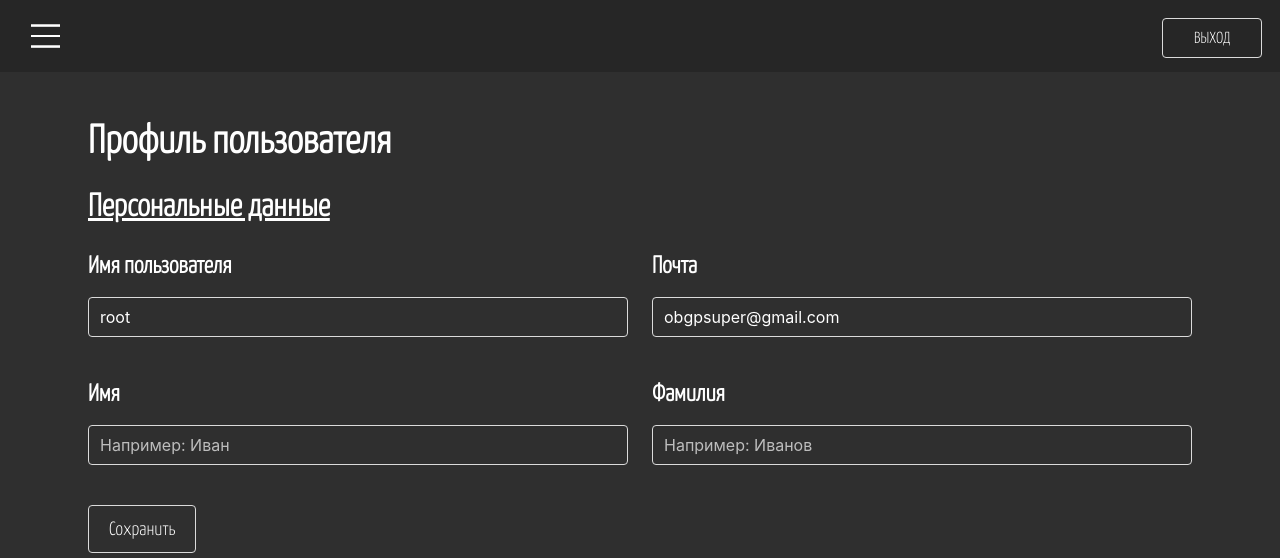
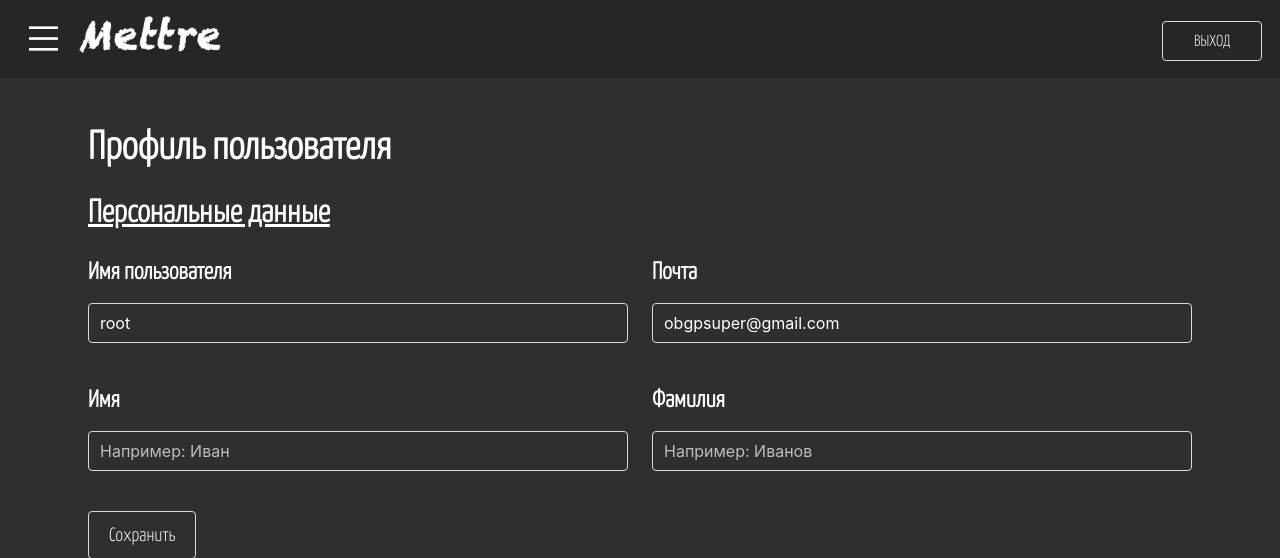
Before and after one commit to MrFzovpec/mettre-marketing, a Django app: page / in a window 1280 px wide. Shown: the top 558 px of the page. Run offline with Django 3.2, Linux system fonts and the light colour scheme; a user stored in the database is signed in; some libraries are stand-ins or nearby versions.

Commit message:
Logo add

```diff
--- a/mettre_main/templates/general_pages/components/menu.html
+++ b/mettre_main/templates/general_pages/components/menu.html
@@ -1,9 +1,8 @@
 <aside class="menu">
+
     <div id="closeMenu">
         <img width="25px" src="/static/media/images/icons/close.png" alt="">
     </div>
-
-
     <div class="menu-wrapper">
         <p class="menu-label">
             Аккаунт
--- a/mettre_main/templates/general_pages/wrapper.html
+++ b/mettre_main/templates/general_pages/wrapper.html
@@ -12,9 +12,15 @@
 </head>
 <body>
 <header class="custom-header">
-    <div id="openMenu">
-        <img width="60%" style="height: auto" src="/static/media/images/icons/open.png" alt="">
+    <div class="options">
+        <div id="openMenu">
+            <img width="60%" style="height: auto" src="/static/media/images/icons/open.png" alt="">
+        </div>
+        <div class="logo">
+            <img width="150px" src="/static/media/images/icons/logo.png" alt="">
+        </div>
     </div>
+
     <div class="buttons">
         <a href="/logout" style="background: none" class="button">Выход</a>
     </div>
--- a/static/scripts/css/menu.css
+++ b/static/scripts/css/menu.css
@@ -34,10 +34,14 @@ aside.menu p.menu-label {
 #openMenu {
     cursor: pointer;
     display: flex;
-    padding: 0.7%;
+    padding: 7px;
     justify-content: center;
 }
 #openMenu:hover{
     transition: 0.3s;
     background: #2f2f2f;
 }
+header .options{
+    display: flex;
+    align-items: center;
+}
```
